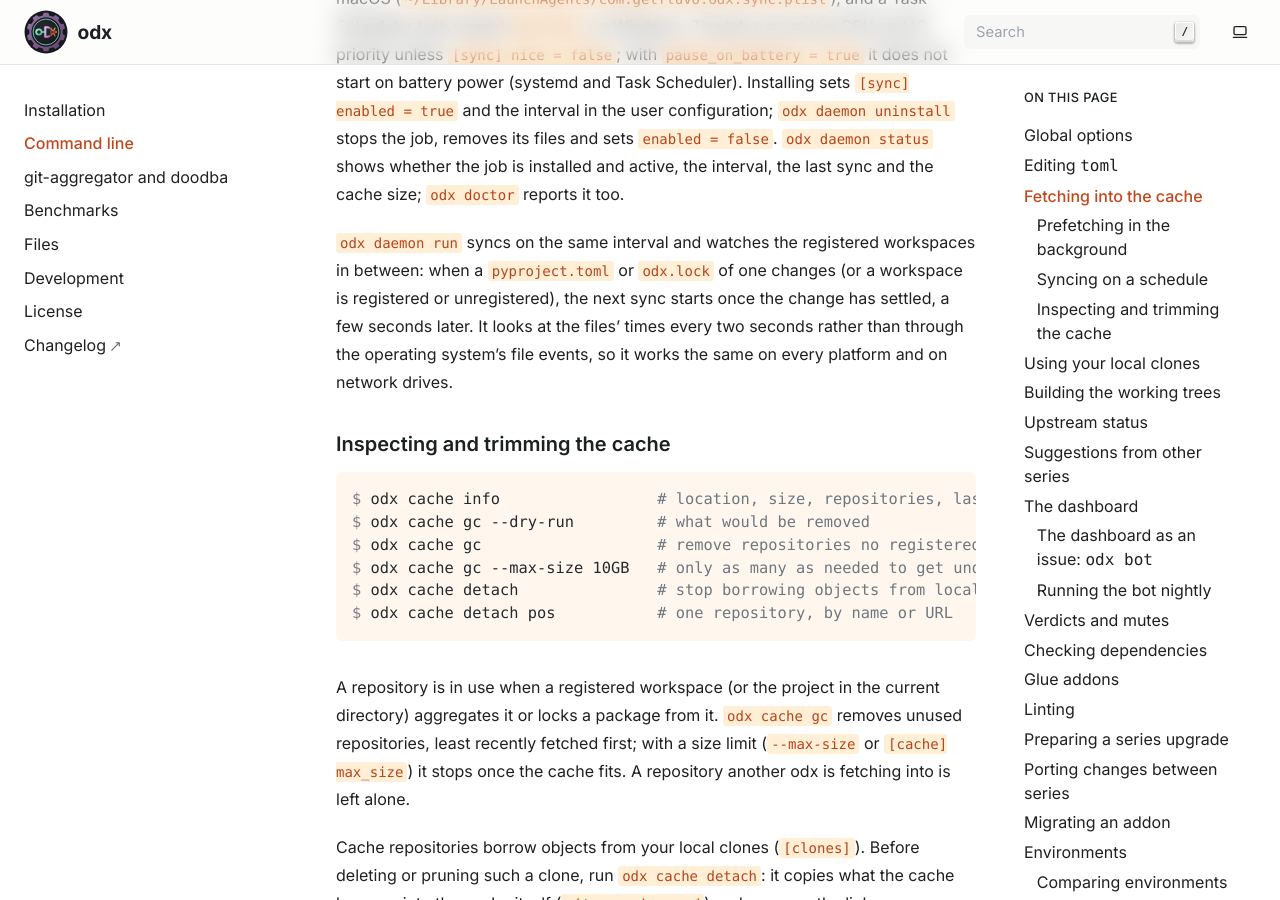
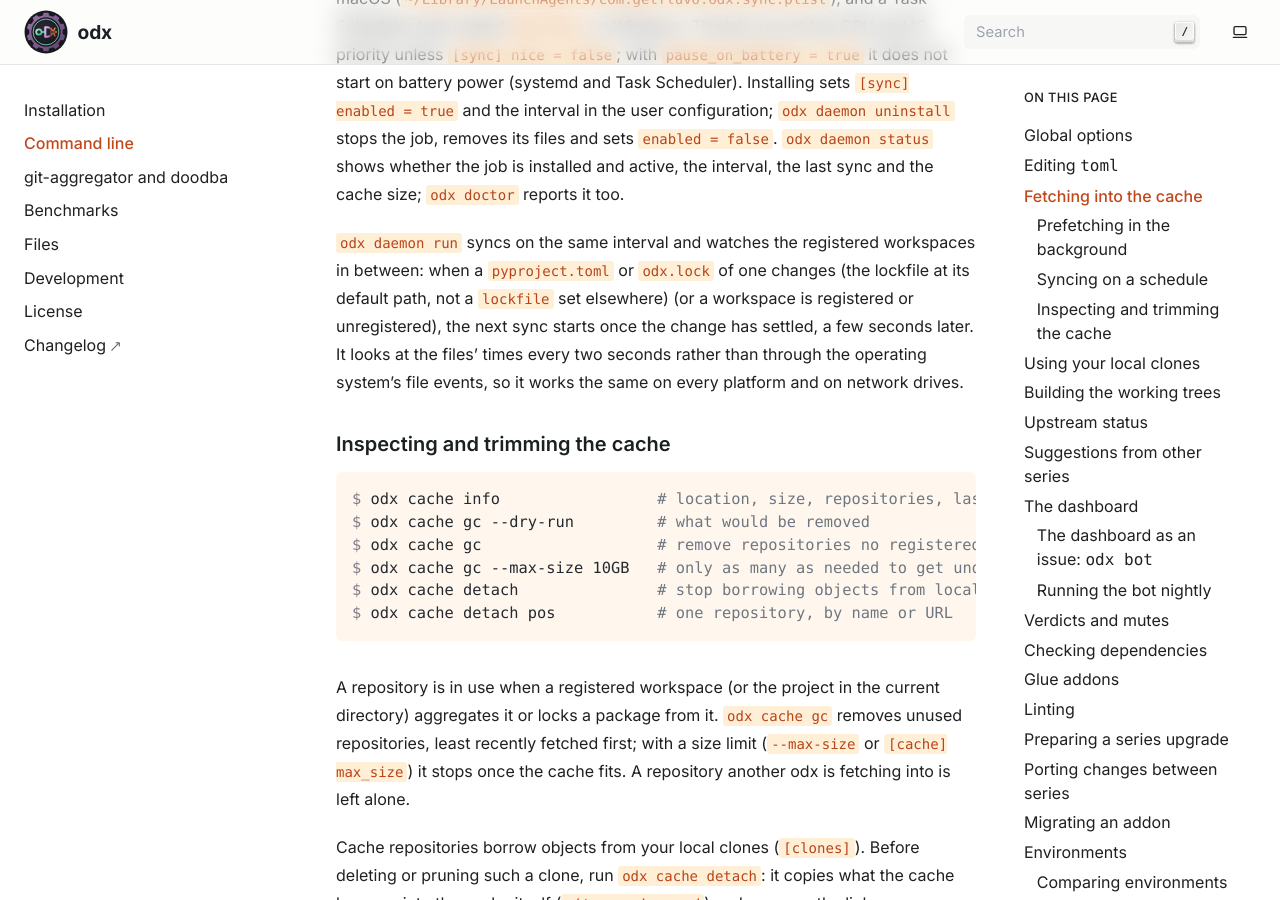
Before and after one commit to GetFluvo/odx, a Sphinx documentation site: the page built from docs/cli.md, in a window 1280 px wide and 900 px high, scrolled down 4264 px. Built offline with Sphinx 7.4.7, drawn with Linux system fonts in a browser that asks for light colours; some of the changed lines change nothing that is shown; some of the changed text lies outside the part shown.

Commit message:
docs: when the promotion carries the changelog, and which lockfile the daemon watches

```diff
--- a/docs/cli.md
+++ b/docs/cli.md
@@ -168,6 +168,7 @@
 
 `odx daemon run` syncs on the same interval and watches the registered
 workspaces in between: when a `pyproject.toml` or `odx.lock` of one changes
+(the lockfile at its default path, not a `lockfile` set elsewhere)
 (or a workspace is registered or unregistered), the next sync starts once
 the change has settled, a few seconds later. It looks at the files' times
 every two seconds rather than through the operating system's file events,
@@ -1141,7 +1142,9 @@
 `repo`, else `--remote`) and opens a pull request into the environment's
 branch, with every addon and its pin on both sides in the description. The
 description and the commit message end with the changelog of the target's
-`odx.lock`, as `odx changelog` writes it (*Release notes*). The
+`odx.lock`, as `odx changelog` writes it (*Release notes*), when the
+promotion changes it (a package or the core; addons alone leave it as it
+is). The
 branch is odx's: writing it again replaces it. Approvals stay with the
 forge's branch protection.
 
```
